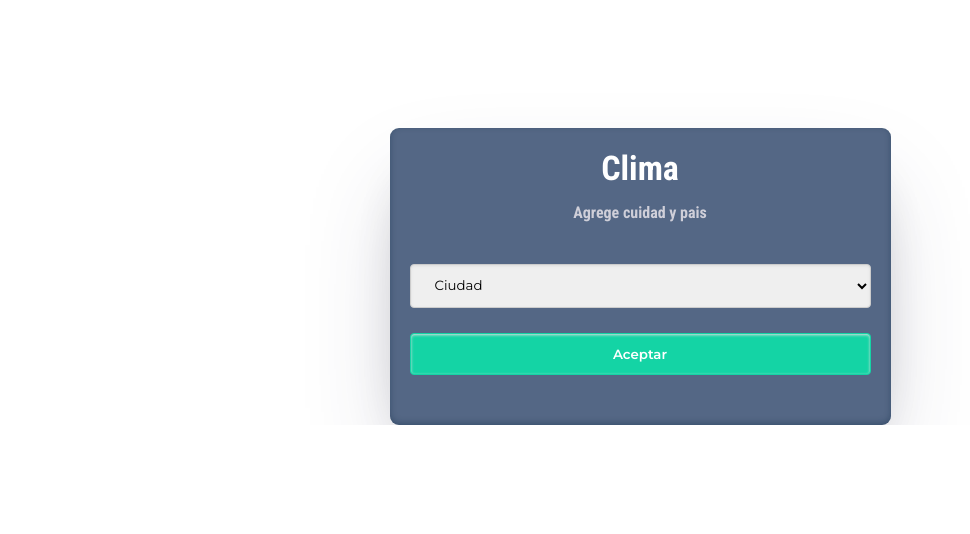
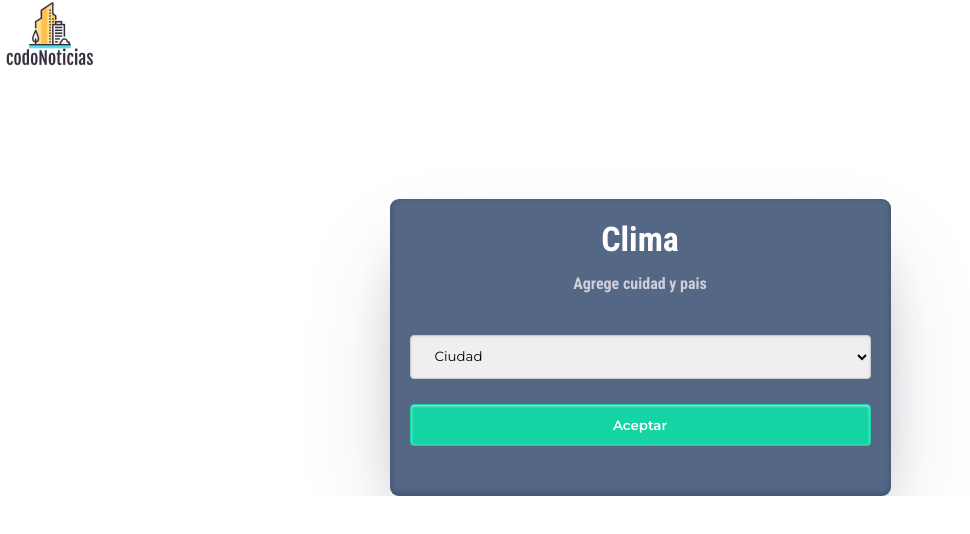
Before and after one commit to Meinherz51291/ProyectoCoditos, a plain HTML site: page Api/Vista-AppClima.html in a window 1280 px wide. Shown: the whole page, without its empty margins (0-970 px from the left). Drawn offline with Linux system fonts and the light colour scheme.

Commit message:
logo al index en api y form

```diff
--- a/Api/Vista-AppClima.html
+++ b/Api/Vista-AppClima.html
@@ -11,6 +11,9 @@
 </head>
 <body>
     <header>
+        <a href="../index.html">
+        <img id="logo" src="../img/logoCodo2.png" alt="logo codoNoticias" width="100px"></a>
+
     </header>
     <section class="weather-content">
         <h1>Clima</h1>
```
Also changed, not shown: Form/Form.html (+3 -0 lines).
